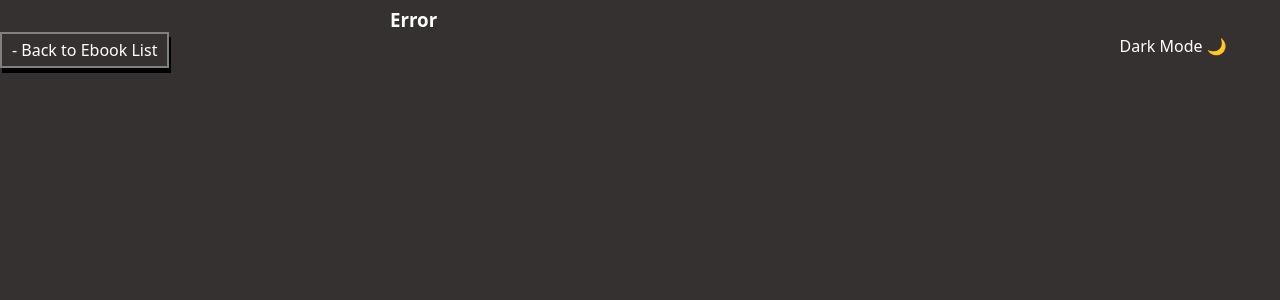
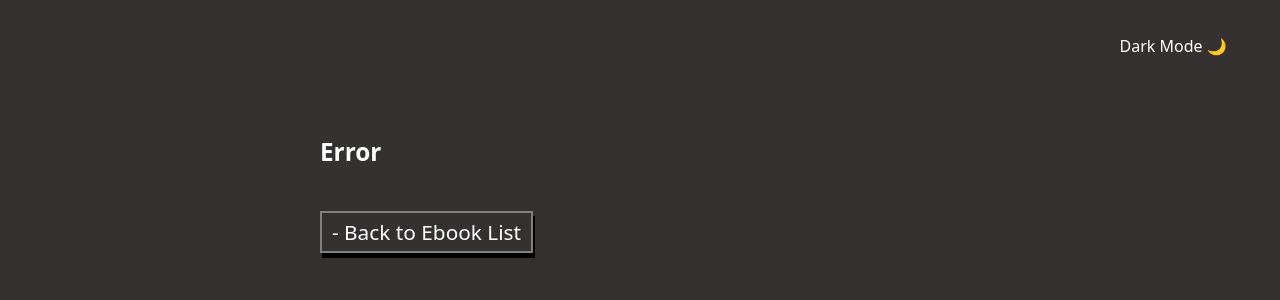
Before and after one commit to leonardoserra/ebook_reader, a Flask app: template templates/error.html in a window 1280 px wide. Shown: the top 300 px of the page. Run offline with Flask 3, Linux system fonts and the light colour scheme; the template is opened without the code that fills it, so the values that code supplies are empty.

Commit message:
fix error page, added some example images, fix some css

```diff
--- a/static/css/main.css
+++ b/static/css/main.css
@@ -66,9 +66,18 @@
     max-width: 100%;
 }
 
-#ebooks-menu > h3{
-    margin: 7px auto;
-    max-width: 500px;
+#ebooks-menu {
+    margin-top:30px;
+    h3 {
+        margin: 7px auto;
+        max-width: 500px;
+        min-width: 200px;
+    }
+}
+
+#error-message > h3{
+    margin: 100px 0 50px 0;
+    max-width: 800px;
     min-width: 200px;
 }
 
--- a/templates/error.html
+++ b/templates/error.html
@@ -1,7 +1,12 @@
 {% extends "base.html"%}
 {% block body %}
-    <nav id="ebooks-menu">
+<div class="container">
+    <nav id="error-message" class="column center-col">
         <h3>Error {{error}}</h3>
-        <a class="epub-titles nice-border" href="{{url_for('index')}}">- Back to Ebook List</a>
+        <div>
+            <a class="epub-titles nice-border" href="{{url_for('index')}}">- Back to Ebook List</a>
+        </div>
     </nav>
+
+</div>
 {% endblock %}
```
Also changed, not shown: README.md, examples/dark_mode.png (added), examples/error.png (added), examples/home_ebook.png, examples/open_book.png, examples/pagina_1_ebook.png (deleted).
